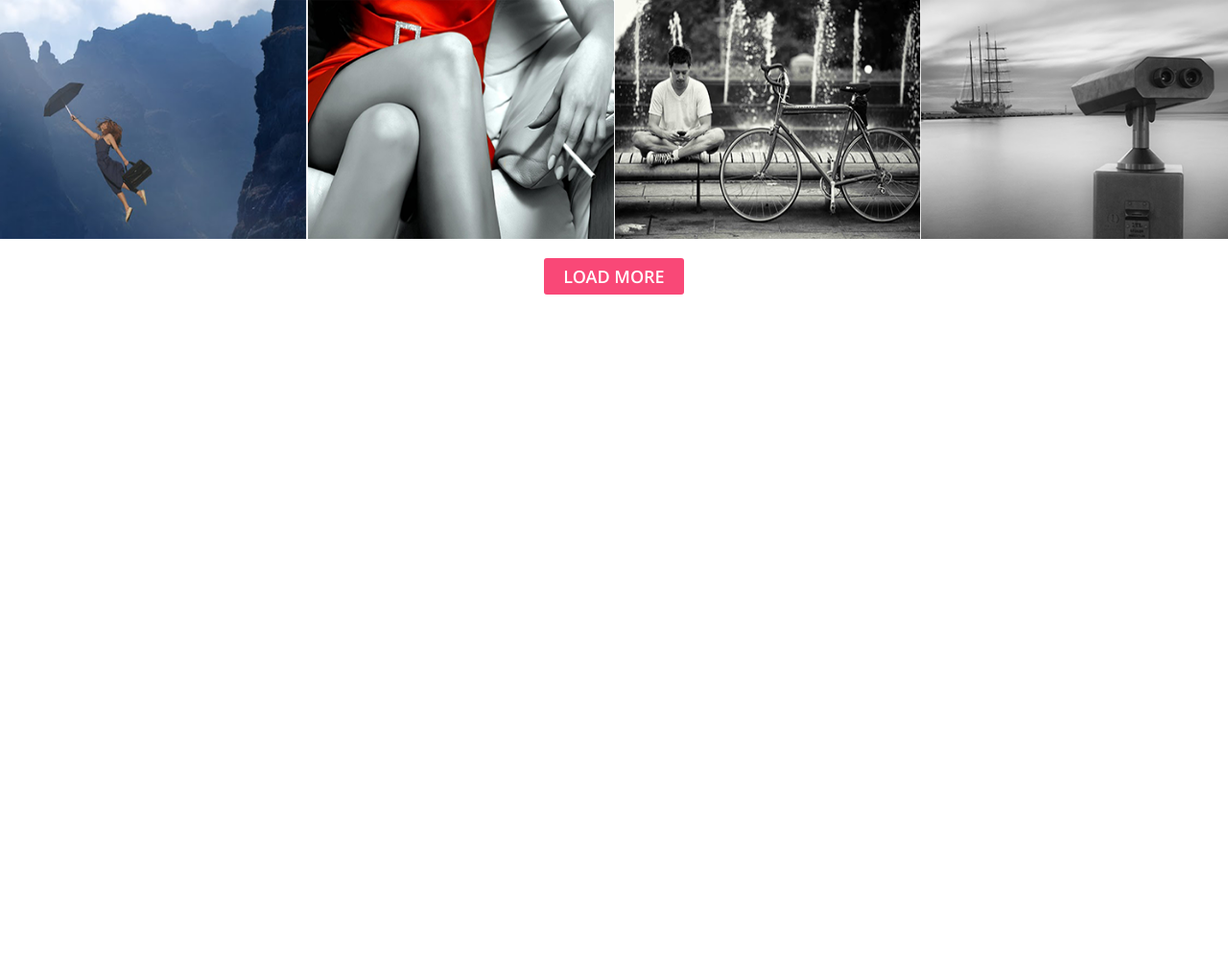
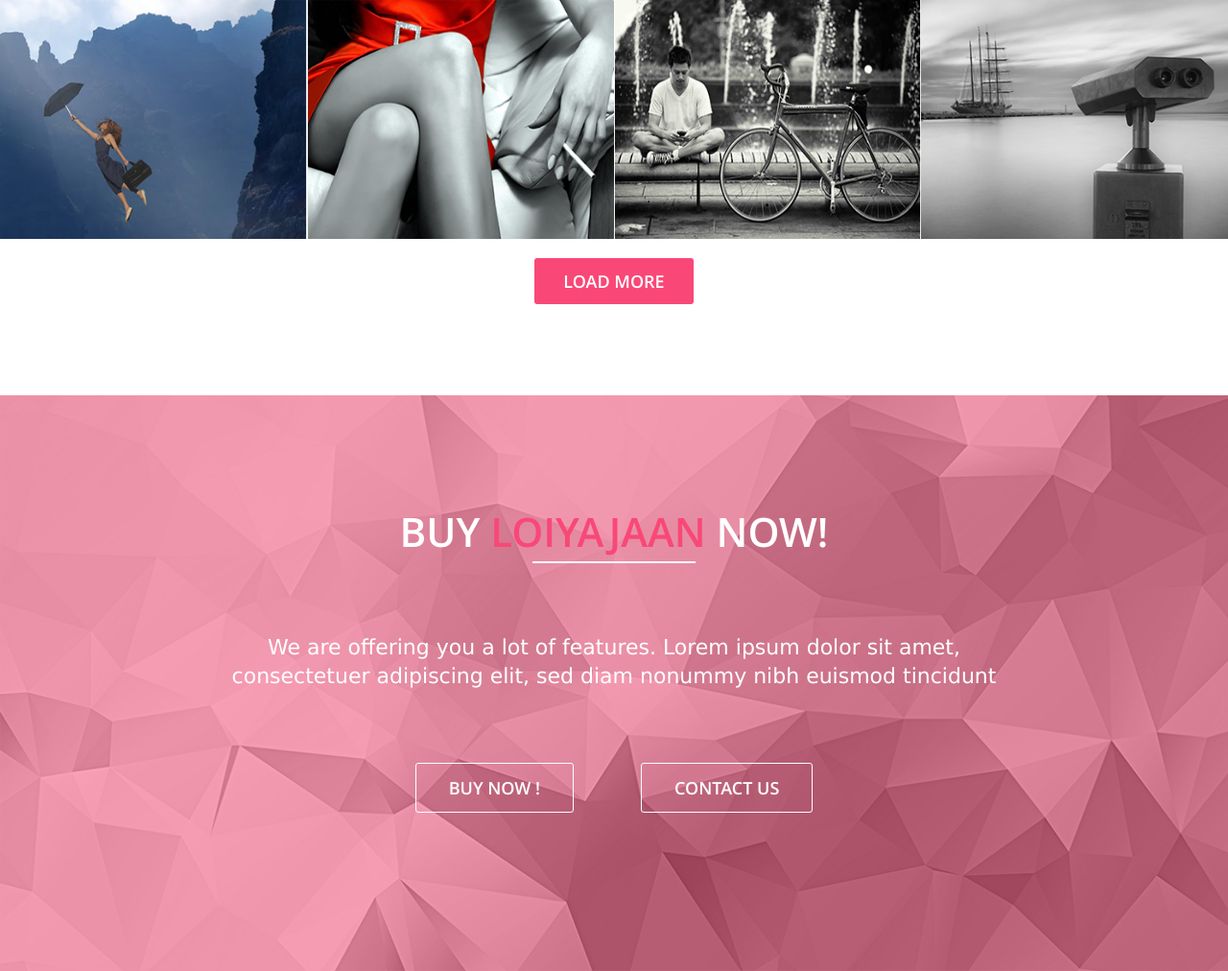
Before and after one commit to Maryniuk-SV/Maryniuk-SV.github.io, a web app: file Loiyajan/index.html in a window 1280 px wide. Shown: the part 5222-6234 px from the top of the page at 96% size. Before the commit the page ends 5529 px from the top, so only its background shows below. Run offline with its HTML, style and script files only (its server is not run), Linux system fonts and the light colour scheme; some web fonts are replaced.

Commit message:
add section buy-now

```diff
--- a/Loiyajan/app/less/_media.less
+++ b/Loiyajan/app/less/_media.less
@@ -160,5 +160,22 @@
 			width: 100%;
 		}
 	}
-
+	.buy-now{
+		& h2{
+			font-size: 30px;
+		}
+		& p{
+			padding: 0 10px;
+		}
+		&__link{
+			& ul{
+				flex-direction: column;
+				align-items: center;
+				& li:first-child a{
+					margin-right: 0;
+					margin-bottom: 20px;
+				}
+			}
+		}
+	}
 }
--- /dev/null
+++ b/Loiyajan/app/less/assets/_buy-now.less
@@ -0,0 +1,73 @@
+.buy-now{
+	margin-top:95px;
+	background-image: url(../img/banner-buy-now.png);
+	background-size: cover;
+	min-height: 480px;
+	padding-top: 120px;
+	position: relative;
+	&::before{
+		content: "";
+		display: block;
+		position: absolute;
+		top: 0;
+		right: 0;
+		bottom: 0;
+		left: 0;
+		background-color: #f94877;
+		opacity: .5;
+	}
+	&__container{
+		display: flex;
+		flex-direction: column;
+		justify-content: center;
+		align-items: center;
+		& p{
+			max-width: 800px;
+			font-size: 22px;
+			line-height: 30px;
+			margin-bottom: 75px;
+			text-align: center;
+			color: #fff;
+			z-index: 3;
+		}
+	}
+	& h2{
+		color: #fff;
+		position: relative;
+		margin-bottom: 85px;
+		cursor: pointer;
+		&::before{
+			.bottom__line;
+			background-color: #fefdfb;
+		}
+		& span{
+			color: @main_color;
+		}
+	}
+	&__link{
+		z-index: 2;
+		& ul{
+			display: flex;
+			justify-content: center;
+			& li:first-child a{
+				margin-right: 70px;
+			}
+			& a{
+				font-family: @semibold;
+				font-size: 18px;
+				display: inline-block;
+				text-transform: uppercase;
+				padding: 16px 34px;
+				border-radius: 3px;
+				border: 1px solid #ffffff;
+				color: #fefefe;
+				transition: background-color .4s;
+				&:hover{
+					color: #fff;
+					border-color: @main_color;
+					background-color: @main_color;
+				}
+			}
+		}
+	}
+}
--- a/Loiyajan/app/less/assets/_portfolio.less
+++ b/Loiyajan/app/less/assets/_portfolio.less
@@ -86,7 +86,7 @@
       transition: top .4s;
       z-index:1;
       display: flex;
-      justify-content: center;
+      justify-content: space-around;
       & ul{
         display: flex;
         justify-content: space-between;
@@ -113,7 +113,7 @@
 
           & i{
             display: inline-block;
-            margin-top: 14px;
+            margin-top: 15px;
             margin-left: 4px;
           }
         }
@@ -133,7 +133,7 @@
       background-color: @main_color;
       text-transform: capitalize;
       transition: bottom .4s;
-      padding: 10px 0;
+      padding: 20px 0;
       & p{
         margin: 0;
       }
@@ -154,7 +154,7 @@
       text-transform: uppercase;
       font-size: 18px;
       background-color: @main_color;
-      padding: 10px 20px;
+      padding: 15px 30px;
       border-radius: 3px;
     }
   }
--- a/Loiyajan/app/less/main.less
+++ b/Loiyajan/app/less/main.less
@@ -51,6 +51,7 @@ a{
 @import "assets/_we-team";
 @import "assets/_service";
 @import "assets/_portfolio";
+@import "assets/_buy-now";
 
 
 
--- a/Loiyajan/index.html
+++ b/Loiyajan/index.html
@@ -410,5 +410,20 @@
 			<a href="#">load more</a>
 		</div>
 	</section>
+
+	<section class="buy-now">
+		<div class="wrapper">
+			<div class="buy-now__container">
+				<h2>buy <span>loiyajaan</span> now!</h2>
+				<p>We are offering you a lot of features. Lorem ipsum dolor sit amet, consectetuer adipiscing elit, sed diam nonummy nibh euismod tincidunt</p>
+				<div class="buy-now__link">
+					<ul>
+						<li><a href="#">buy now !</a></li>
+						<li><a href="#">contact us</a></li>
+					</ul>
+				</div>
+			</div>
+		</div>
+	</section>
 </body>
 </html>
```
Also changed, not shown: Loiyajan/app/css/main.min.css, Loiyajan/app/img/banner-buy-now.png (added).
